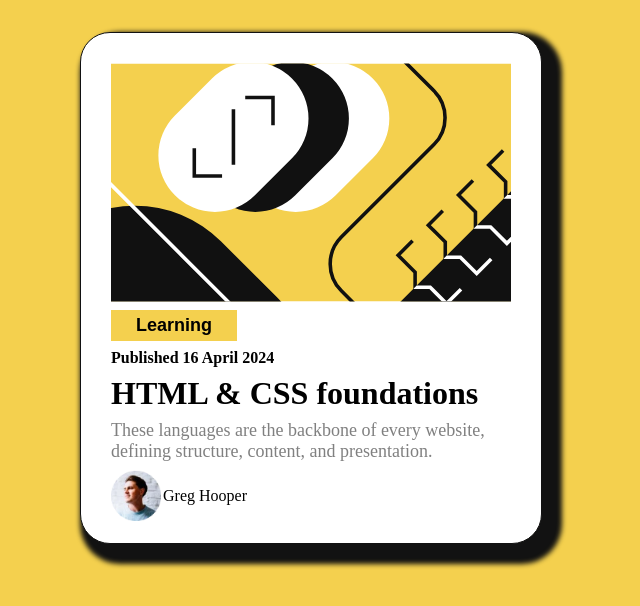
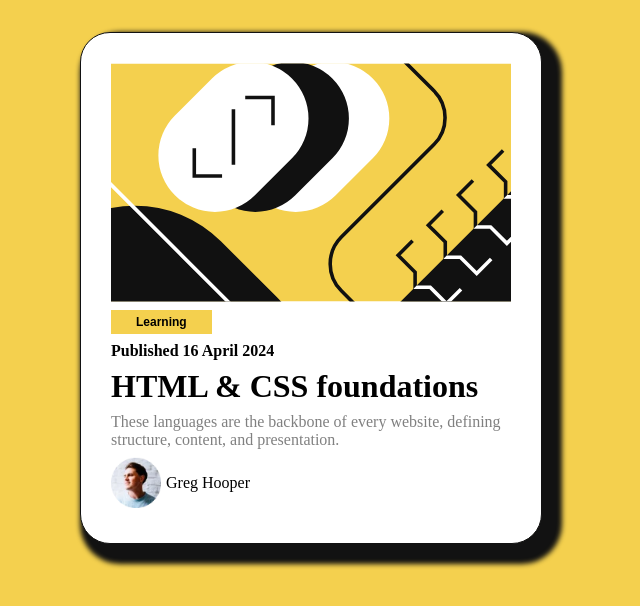
Before and after one commit to ola0ashton/blog-preview-card-main, a plain HTML site: page index.html in a window 1280 px wide. Shown: the whole page, without its empty margins (329-969 px from the left). Drawn offline with Linux system fonts and the light colour scheme.

Commit message:
modified

```diff
--- a/index.html
+++ b/index.html
@@ -17,7 +17,7 @@
       <button><b>Learning</b></button>
       <h4> Published 16 April 2024 </h4>
       <h1><strong>HTML & CSS foundations</strong></h1>
-      <p style="font-size: large;"> These languages are the backbone of every website, defining structure, content, and presentation.</p>
+      <p style="font-size: medium;"> These languages are the backbone of every website, defining structure, content, and presentation.</p>
       <section>
       <img src="assets/images/image-avatar.webp" alt=""  width="50px"> Greg Hooper
       </section>
--- a/style.css
+++ b/style.css
@@ -27,7 +27,7 @@
     }
     button{
       border: 0px;
-      font-size: 18px;
+      font-size: 12px;
       background-color: rgb(244, 208, 78);
       width: fit-content;
       text-transform: capitalize;
@@ -36,6 +36,9 @@
     }
     section{
       display: flex;
-      gap: 2px;
+      gap: 5px;
       align-items: center;
     }
+h1 {
+   text-size-adjust: 12px;
+}
```
